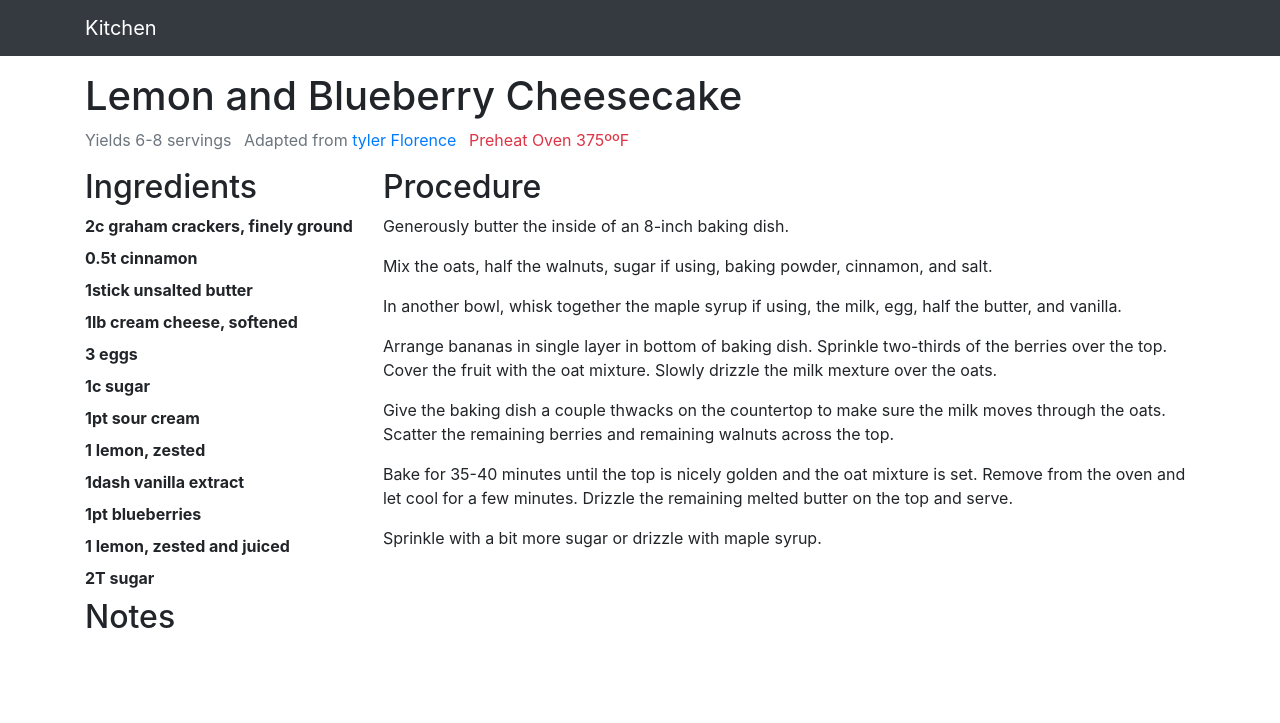
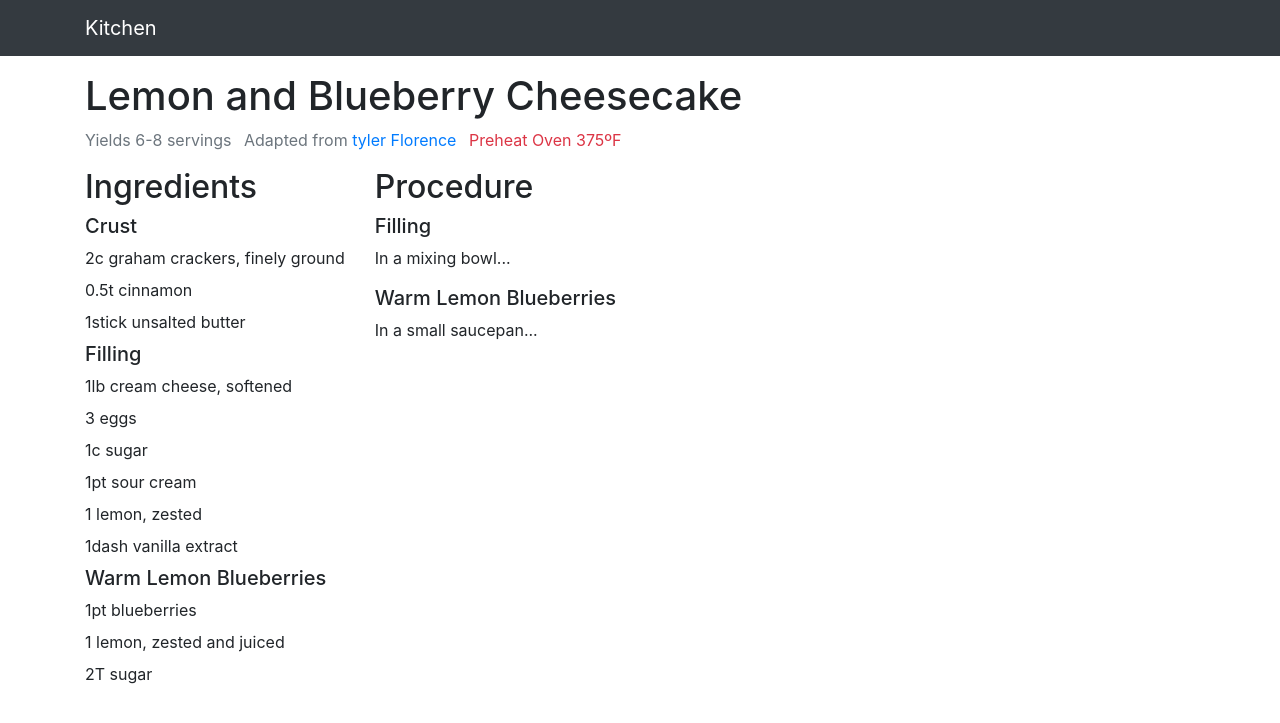
Before and after one commit to benburwell/kitchen, a Jekyll site: the page built from _recipes/lemon-blueberry-cheesecake.md, in a window 1280 px wide. Shown: the top 723 px of the page. Built offline with Jekyll 4.4.1, drawn with Linux system fonts in a browser that asks for light colours.

Commit message:
Support for recipe sections

```diff
--- /dev/null
+++ b/_includes/ingredient.html
@@ -0,0 +1,18 @@
+<div class="mb-2">
+  {{include.ingredient.qty}}{{include.ingredient.unit}}
+  {% if include.ingredient.prep %}
+  {{include.ingredient.item}}, {{include.ingredient.prep}}
+  {% else %}
+  {{include.ingredient.item}}
+  {% endif %}
+  {% if include.ingredient.divided %}
+  <span class="badge badge-primary">
+    Divided
+  </span>
+  {% endif %}
+  {% if include.ingredient.optional %}
+  <span class="badge badge-light">
+    Optional
+  </span>
+  {% endif %}
+</div>
--- a/_layouts/recipe.html
+++ b/_layouts/recipe.html
@@ -31,34 +31,31 @@ layout: master
     <div class="col-12 col-lg-auto">
       <h2>Ingredients</h2>
       {% for ingredient in page.ingredients %}
-      <div class="mb-2 font-weight-bold">
-        {{ingredient.qty}}{{ingredient.unit}}
-        {% if ingredient.prep %}
-        {{ingredient.item}}, {{ingredient.prep}}
+        {% if ingredient.section %}
+          <h5>{{ingredient.section}}</h5>
+          {% for item in ingredient.items %}
+          {% include ingredient.html ingredient=item %}
+          {% endfor %}
         {% else %}
-        {{ingredient.item}}
+          {% include ingredient.html ingredient=ingredient %}
         {% endif %}
-        {% if ingredient.divided %}
-        <span class="badge badge-primary">
-          Divided
-        </span>
-        {% endif %}
-        {% if ingredient.optional %}
-        <span class="badge badge-light">
-          Optional
-        </span>
-        {% endif %}
-      </div>
       {% endfor %}
     </div>
     <div class="col-12 col-lg">
       <h2>Procedure</h2>
       {% for step in page.procedure %}
-      <p>{{step}}</p>
+        {% if step.section %}
+          <h5>{{step.section}}</h5>
+          {% for item in step.items %}
+          <p>{{item}}</p>
+          {% endfor %}
+        {% else %}
+          <p>{{step}}</p>
+        {% endif %}
       {% endfor %}
     </div>
   </div>
-  {% if content.size > 0 %}
+  {% if content.size > 1 %}
   <div class="row">
     <div class="col">
       <h2>Notes</h2>
--- a/_recipes/lemon-blueberry-cheesecake.md
+++ b/_recipes/lemon-blueberry-cheesecake.md
@@ -6,52 +6,55 @@ adapted_from:
   url: https://www.foodnetwork.com/recipes/tyler-florence/the-ultimate-cheesecake-recipe-1914053
 yield: 6-8 servings
 ingredients:
-  - item: graham crackers
-    qty: 2
-    unit: c
-    prep: finely ground
-  - item: cinnamon
-    qty: 0.5
-    unit: t
-  - item: unsalted butter
-    qty: 1
-    unit: stick
-
-  - item: cream cheese
-    qty: 1
-    unit: lb
-    prep: softened
-  - item: eggs
-    qty: 3
-  - item: sugar
-    qty: 1
-    unit: c
-  - item: sour cream
-    qty: 1
-    unit: pt
-  - item: lemon
-    qty: 1
-    prep: zested
-  - item: vanilla extract
-    qty: 1
-    unit: dash
-
-  - item: blueberries
-    qty: 1
-    unit: pt
-  - item: lemon
-    qty: 1
-    prep: zested and juiced
-  - item: sugar
-    qty: 2
-    unit: T
-preheat: 375º
+  - section: Crust
+    items:
+    - item: graham crackers
+      qty: 2
+      unit: c
+      prep: finely ground
+    - item: cinnamon
+      qty: 0.5
+      unit: t
+    - item: unsalted butter
+      qty: 1
+      unit: stick
+  - section: Filling
+    items:
+    - item: cream cheese
+      qty: 1
+      unit: lb
+      prep: softened
+    - item: eggs
+      qty: 3
+    - item: sugar
+      qty: 1
+      unit: c
+    - item: sour cream
+      qty: 1
+      unit: pt
+    - item: lemon
+      qty: 1
+      prep: zested
+    - item: vanilla extract
+      qty: 1
+      unit: dash
+  - section: Warm Lemon Blueberries
+    items:
+    - item: blueberries
+      qty: 1
+      unit: pt
+    - item: lemon
+      qty: 1
+      prep: zested and juiced
+    - item: sugar
+      qty: 2
+      unit: T
+preheat: 375
 procedure:
-  - Generously butter the inside of an 8-inch baking dish.
-  - Mix the oats, half the walnuts, sugar if using, baking powder, cinnamon, and salt.
-  - In another bowl, whisk together the maple syrup if using, the milk, egg, half the butter, and vanilla.
-  - Arrange bananas in single layer in bottom of baking dish. Sprinkle two-thirds of the berries over the top. Cover the fruit with the oat mixture. Slowly drizzle the milk mexture over the oats.
-  - Give the baking dish a couple thwacks on the countertop to make sure the milk moves through the oats. Scatter the remaining berries and remaining walnuts across the top.
-  - Bake for 35-40 minutes until the top is nicely golden and the oat mixture is set. Remove from the oven and let cool for a few minutes. Drizzle the remaining melted butter on the top and serve.
-  - Sprinkle with a bit more sugar or drizzle with maple syrup.
+  - section: Filling
+    items:
+    - In a mixing bowl...
+  - section: Warm Lemon Blueberries
+    items:
+    - In a small saucepan...
 ---
```
